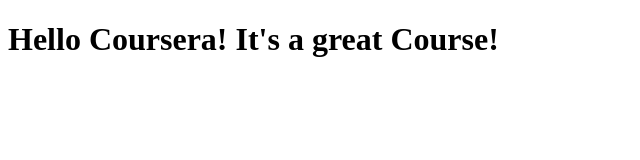
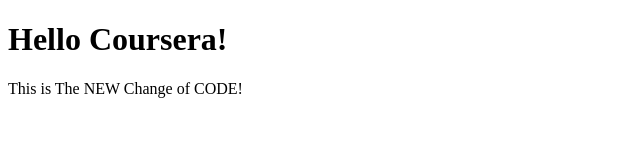
Before and after one commit to dinailman/coursera-test, a plain HTML site: page site/index.html in a window 1280 px wide. Shown: the whole page, without its empty margins (0-640 px from the left). Drawn offline with Linux system fonts and the light colour scheme.

Commit message:
git add /site/index.html

```diff
--- a/site/index.html
+++ b/site/index.html
@@ -4,6 +4,7 @@
 	<title>Hello Coursera!</title>
 </head>
 <body>
-	<h1>Hello Coursera! It's a great Course!</h1>
+	<h1>Hello Coursera!</h1>
+	<p> This is The NEW Change of CODE! </p>
 </body>
 </html>
```
